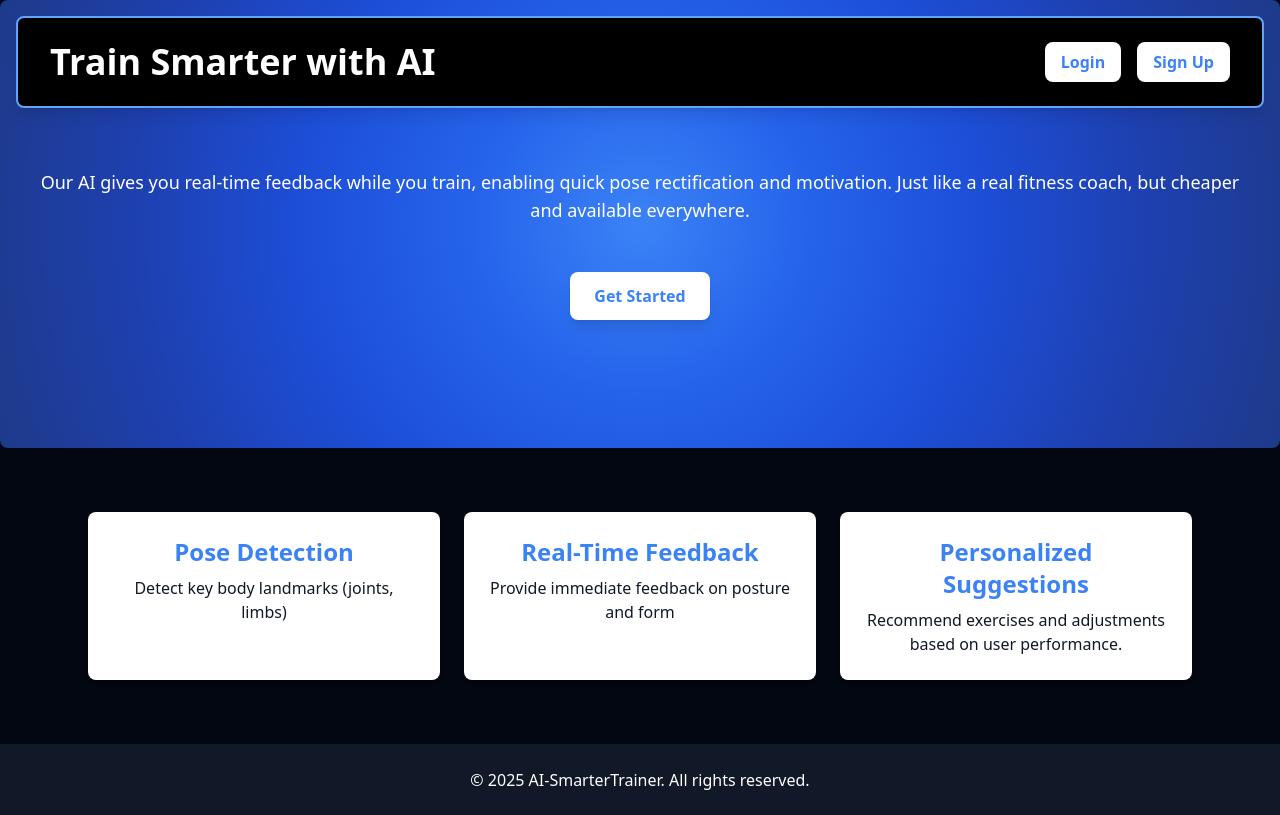
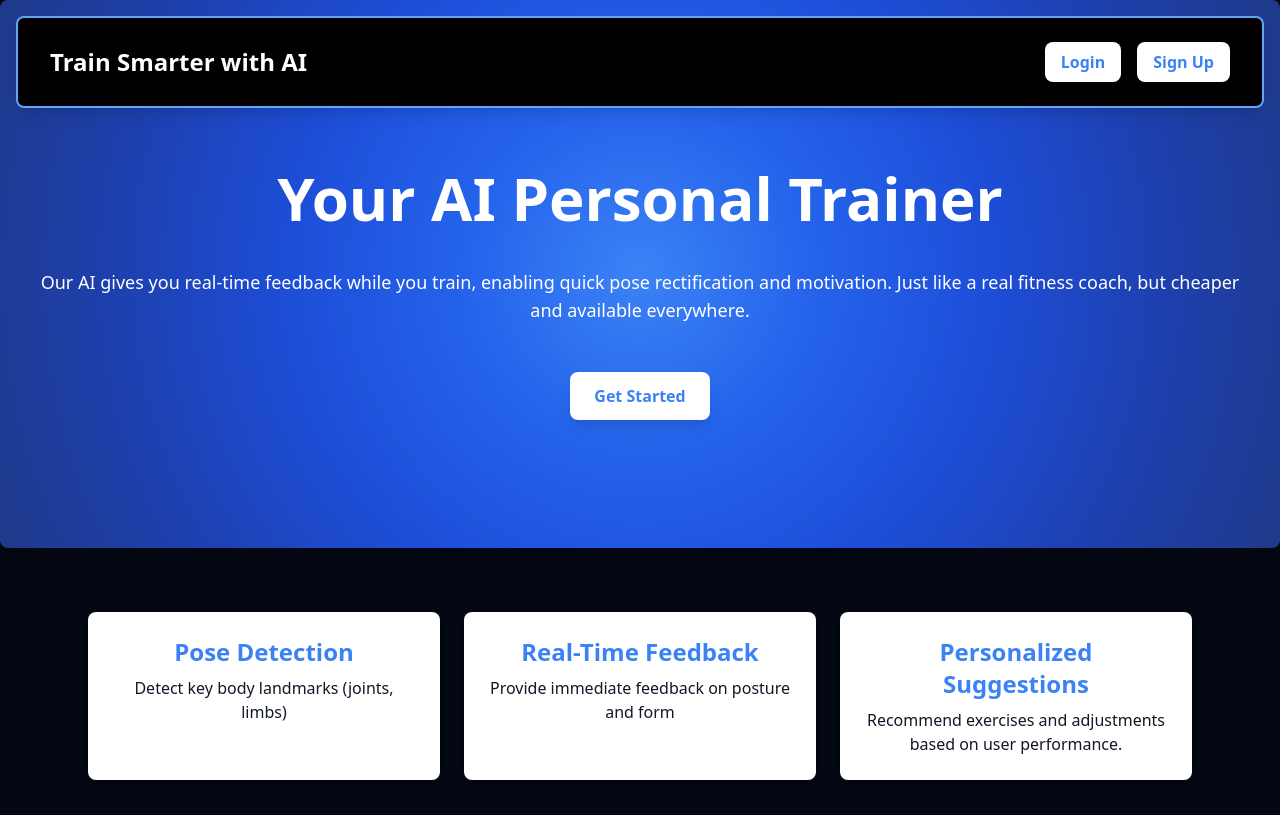
Before and after one commit to AI-Avengers7/AI-Powered-Smart-Gym-Trainer, a Flask app: template app/views/templates/index.html in a window 1280 px wide. Shown: the top 815 px of the page. Run offline with Flask 3, Linux system fonts and the light colour scheme; the template is opened without the code that fills it, so the values that code supplies are empty; some libraries are stand-ins or nearby versions.

Commit message:
title update

```diff
--- a/app/views/templates/index.html
+++ b/app/views/templates/index.html
@@ -3,7 +3,7 @@
 <head>
     <meta charset="UTF-8">
     <meta name="viewport" content="width=device-width, initial-scale=1.0">
-    <title>Responsive Home Page</title>
+    <title>AI Trainer</title>
     <script src="https://cdn.tailwindcss.com"></script>
     <style>
         .emoji {
@@ -30,7 +30,7 @@
 
     <!-- Floating Header -->
     <header class="bg-black text-white py-6 px-8 flex justify-between items-center fixed top-0 left-0 right-0 shadow-lg z-50 mx-4 mt-4 rounded-lg border-2 border-blue-400 shadow-[0_0_15px_5px_rgba(59,130,246,0.7)]">
-        <h1 class="text-xl sm:text-2xl md:text-4xl font-bold">Train Smarter with AI</h1>
+        <h1 class="text-xl sm:text-2xl md:text-2xl font-bold">Train Smarter with AI</h1>
 
         <!-- Hamburger Icon for Mobile -->
         <div class="sm:hidden flex items-center">
@@ -62,6 +62,8 @@
 
     <div class="text-center py-32 overflow-hidden rounded-lg custom-gradient mt-0">
         <!-- Foreground Content -->
+        <h1 class="text-4xl sm:text-4xl md:text-6xl font-bold text-white mt-10">Your AI Personal Trainer</h1>
+
         <p class="mt-4 text-lg text-white relative px-8 py-6">
             Our AI gives you real-time feedback while you train, enabling quick pose rectification and motivation. Just like a real fitness coach, but cheaper and available everywhere.
         </p>
```
